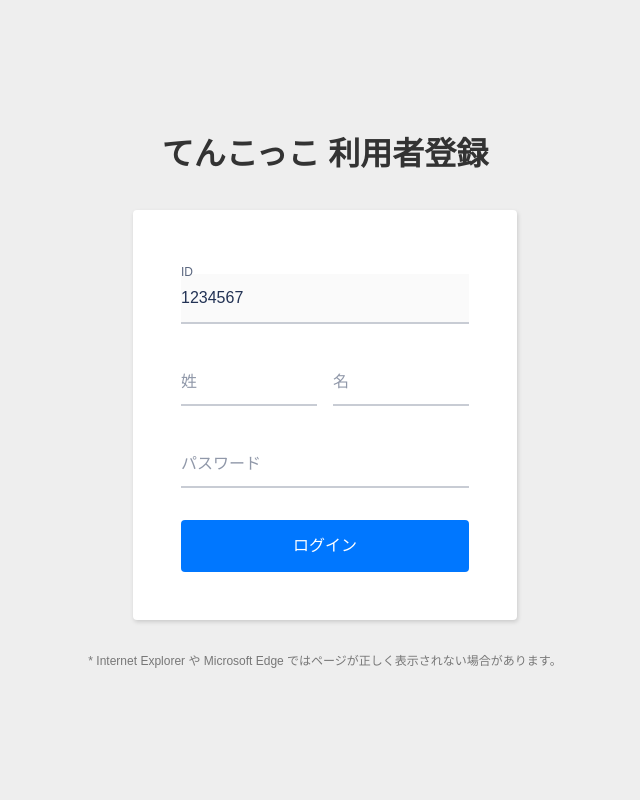
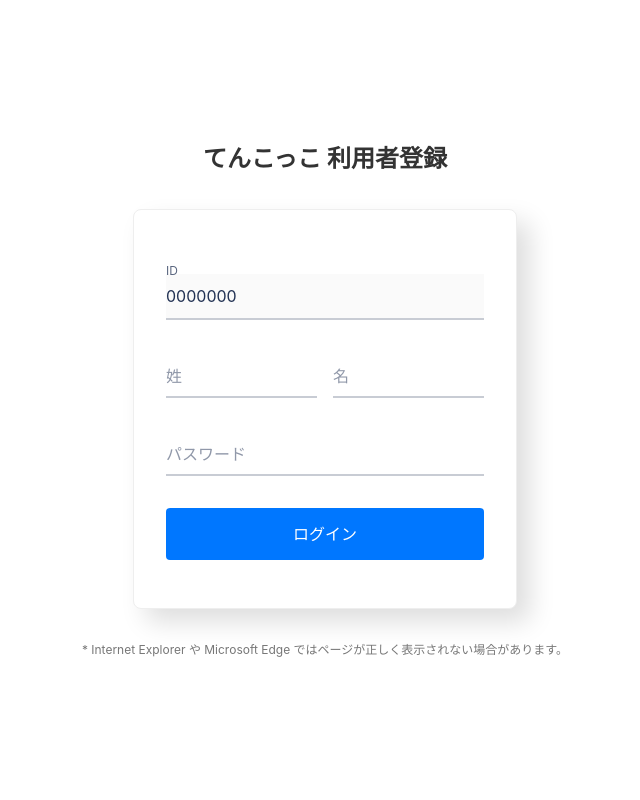
Before and after one commit to takishun0326/mitoujr_php, a PHP site: page /Tenkokko/tenko/register/acount_touroku_form.php in a window 1280 px wide. Shown: the whole page, without its empty margins (315-955 px from the left). Run offline with PHP 8.4, Linux system fonts and the light colour scheme.

Commit message:
修正: 登録ページのデザイン

```diff
--- a/styles/global.css
+++ b/styles/global.css
@@ -1,4 +1,5 @@
 html {
   font-family: -apple-system, BlinkMacSystemFont, Segoe UI, Arial, YuGothic, BIZ UDGothic, Yu Gothic Medium, sans-serif;
   font-size: 16px;
+  color: #333;
 }
--- a/tenko/register/acount_touroku_form.php
+++ b/tenko/register/acount_touroku_form.php
@@ -6,9 +6,8 @@ include "$root/components/head.php";
 <link rel="stylesheet" href="acount_touroku_form_Design.css">
 <body>
   <div class="container">
-    <h1>てんこっこ 利用者登録</h1>
+    <h1 class="form-caption">てんこっこ 利用者登録</h1>
     <form class="login-form" action="acount_touroku_kakunin.php" method="post">
-      <div class="control-group">
       <label class="input-wrapper" id="admin-id">
         <input
           type="number"
@@ -18,7 +17,7 @@ include "$root/components/head.php";
           spellcheck="false"
           required
           disabled
-            value="1234567"
+          value="0000000"
         >
         <span class="label">ID</span>
       </label>
@@ -54,7 +53,6 @@ include "$root/components/head.php";
         <span class="label">パスワード</span>
       </label>
       <button type="submit" class="login-button">ログイン</button>
-      </div>
     </form>
     <small class="note">* Internet Explorer や Microsoft Edge ではページが正しく表示されない場合があります。</small>
   </div>
--- a/tenko/register/acount_touroku_form_Design.css
+++ b/tenko/register/acount_touroku_form_Design.css
@@ -5,30 +5,12 @@
   --lighter-blue: hsl(212, 100%, 65%);
   --light-blue: hsl(212, 100%, 80%);
   --float-label: translateY(-1.75rem) scale(.75);
-  --br: .25rem;
   --duration-1: .15s;
   --duration-2: .2s;
-  --f-smaller: .875rem;
-  --f-small: .75rem;
-}
-
-html {
-  font-family: Arial, sans-serif;
-  font-size: 16px;
-  background: #eee;
-  color: #333;
-}
-
-*,
-*::before,
-*::after {
-  box-sizing: border-box;
-  margin: 0;
-  padding: 0;
 }
 
 .note {
-  font-size: var(--f-small);
+  font-size: var(--font-size-7);
   color: #777;
 }
 
@@ -41,30 +23,25 @@ html {
   padding: 1rem;
 }
 
+.form-caption {
+  font-size: var(--font-size-3);
+}
+
 .login-form {
   display: grid;
   grid-template-columns: 1fr 1fr;
   grid-gap: 1rem;
-  background: #fff;
-  box-shadow: 1px 2px 4px rgba(0, 0, 0, .15);
-  padding: 3rem;
-  border-radius: var(--br);
+  padding: 3rem 2rem;
   margin: 2rem 0;
   width: 100%;
   max-width: 24rem;
+  border: 1px solid #eee;
+  border-radius: var(--border-radius-3);
+  background: #fff;
+  box-shadow: 13px 13px 26px #dedede,
+              -13px -13px 26px #fff;
 }
 
-.control-group {
-  display: contents;
-}
-
-.control-group > legend {
-  margin: auto;
-  font-size: 1.25rem;
-  margin-bottom: 1rem;
-}
-
-.control-group > legend,
 #admin-id,
 #password,
 .login-button {
@@ -96,9 +73,9 @@ html {
 
 .input-wrapper .label {
   position: absolute;
-  bottom: var(--f-small);
+  bottom: 14px;
   left: 0;
-  font-size: 1rem;
+  line-height: 1rem;
   color: #9098a9;
   transform-origin: left;
   transition: var(--duration-2);
@@ -110,9 +87,8 @@ html {
   -webkit-appearance: none;
   width: 100%;
   border: 0;
-  font-family: inherit;
-  padding: var(--f-small) 0;
-  font-size: 1rem;
+  padding: 12px 0;
+  line-height: 1rem;
   border-bottom: 2px solid #c8ccd4;
   color: #223254;
   transition: var(--duration-1);
@@ -138,9 +114,8 @@ html {
   margin-top: 1rem;
   background: var(--blue);
   color: #fff;
-  padding: var(--f-smaller);
-  border-radius: var(--br);
-  font-size: 1rem;
+  padding: 14px;
+  border-radius: var(--border-radius-2);
   cursor: pointer;
   transition: background var(--duration-1), box-shadow var(--duration-2);
   outline: 0;
```
Lines whose indentation alone changed are shown as unchanged.
